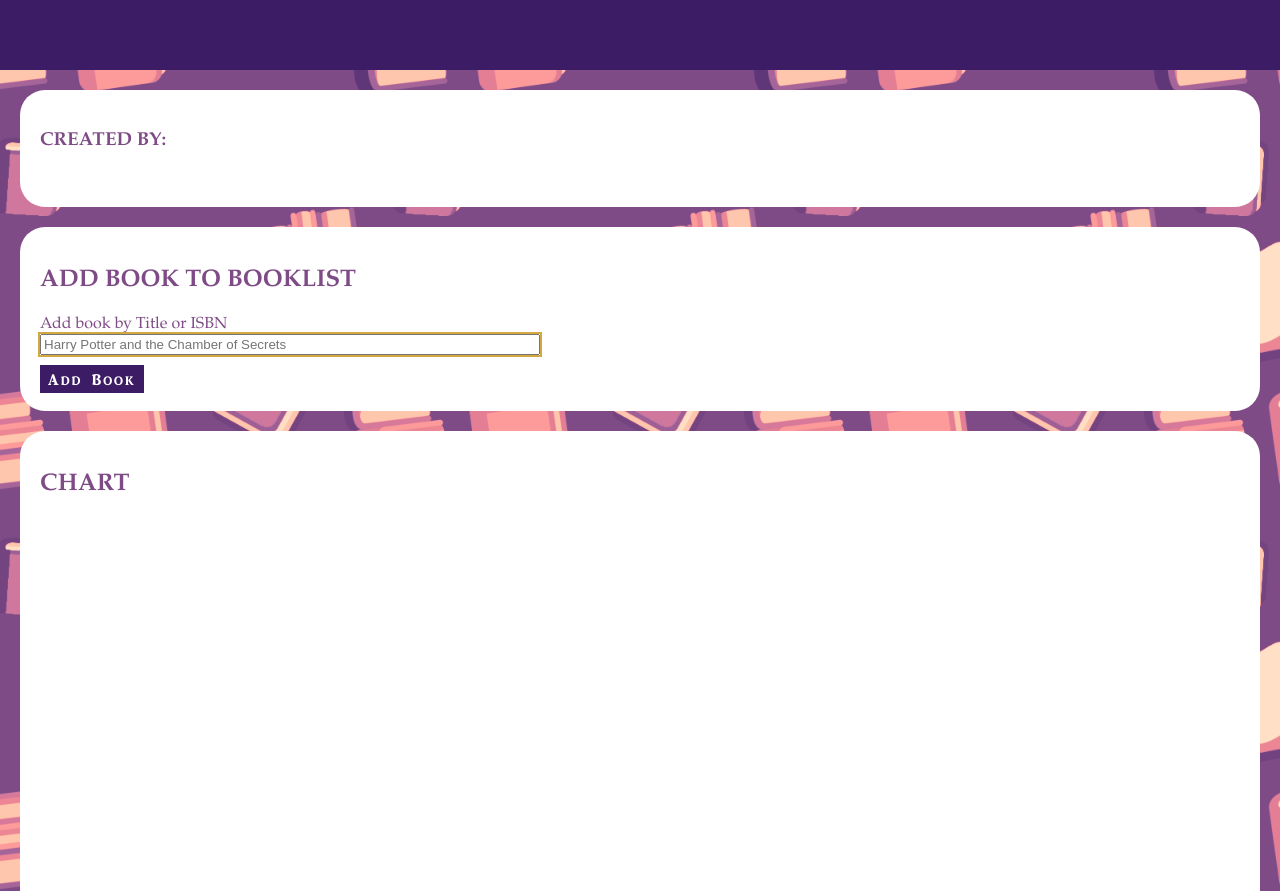
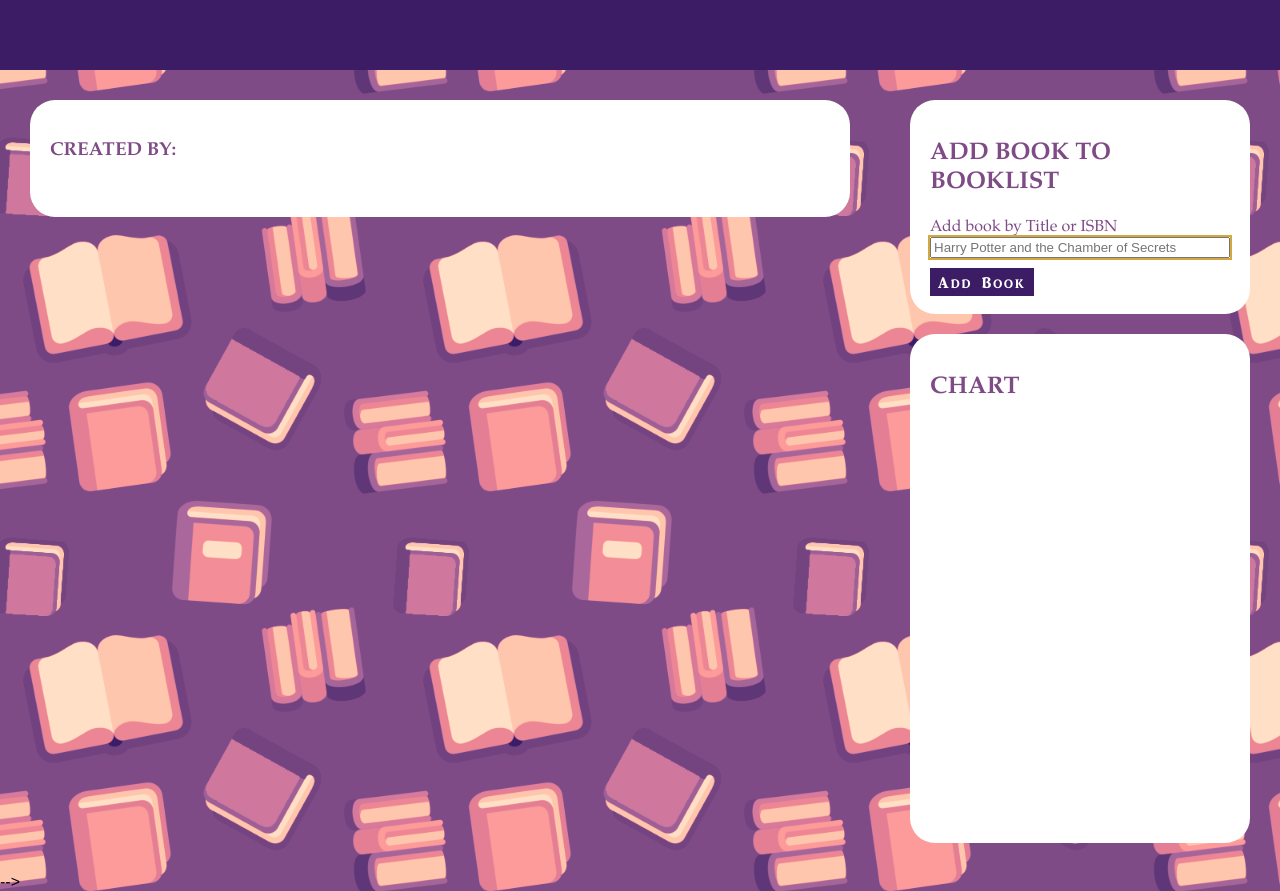
Before and after one commit to bbourque2901/TheLonelyReader, a website: page web/static_assets/booklist.html in a window 1280 px wide. Shown: the top 891 px of the page. Drawn offline with nearby package versions, Linux system fonts and the light colour scheme; files whose address does not match are found by name.

Commit message:
columns on booklist working

```diff
--- a/web/static_assets/booklist.html
+++ b/web/static_assets/booklist.html
@@ -1,5 +1,10 @@
 <!DOCTYPE html>
 <html>
+<style>
+    {
+        box-sizing: border-box;
+    }
+</style>
 
 <head>
     <script type="text/javascript" src="assets/viewBooklist.js"></script>
@@ -8,12 +13,16 @@
 
 <body class="background">
 <header class="header" id="header"></header>
+<div class="row">
+    <div class="column left">
         <div class="card">
             <h2 id="booklist-name"></h2>
             <h3>Created by: <span id="booklist-owner"></span></h3>
             <div class="tags" id="tags"></div>
             <ol id="books"></ol>
         </div>
+    </div>
+    <div class="column right">
         <div class="card">
             <h2>Add Book to Booklist</h2>
             <form class="card-content" id="add-book-form">
@@ -33,7 +42,8 @@
             <script src="https://cdn.jsdelivr.net/npm/chart.js"></script>
             </div>
         </div>
-
+    </div>
+</div>-->
 </body>
 
 </html>
--- a/web/static_assets/css/style.css
+++ b/web/static_assets/css/style.css
@@ -93,6 +93,15 @@
 
 .right {
   width: 30%;
+}
+.row {
+display: flex;
+}
+
+.row:after {
+  content: "";
+  display: flex;
+  clear: both;
 }
 
 /* Clear floats after the columns */
```
Lines whose indentation alone changed are shown as unchanged.
